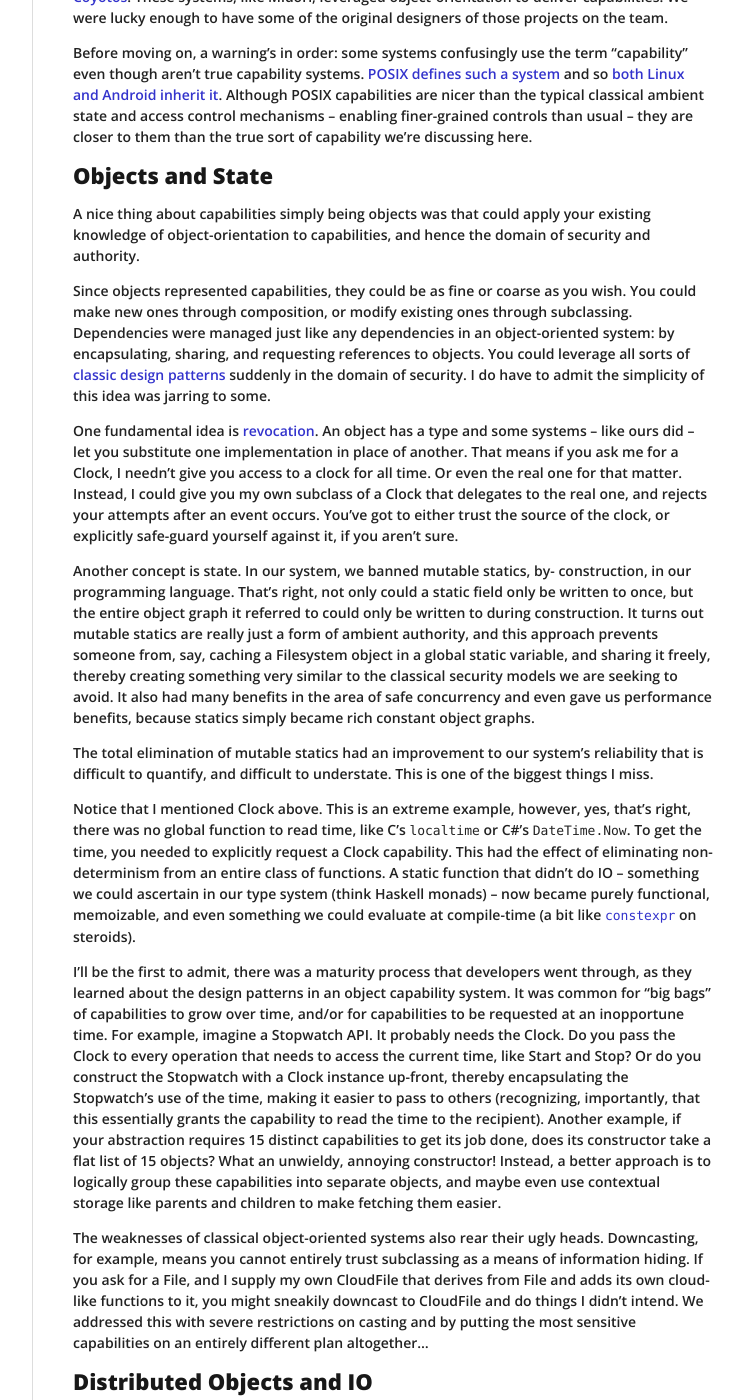
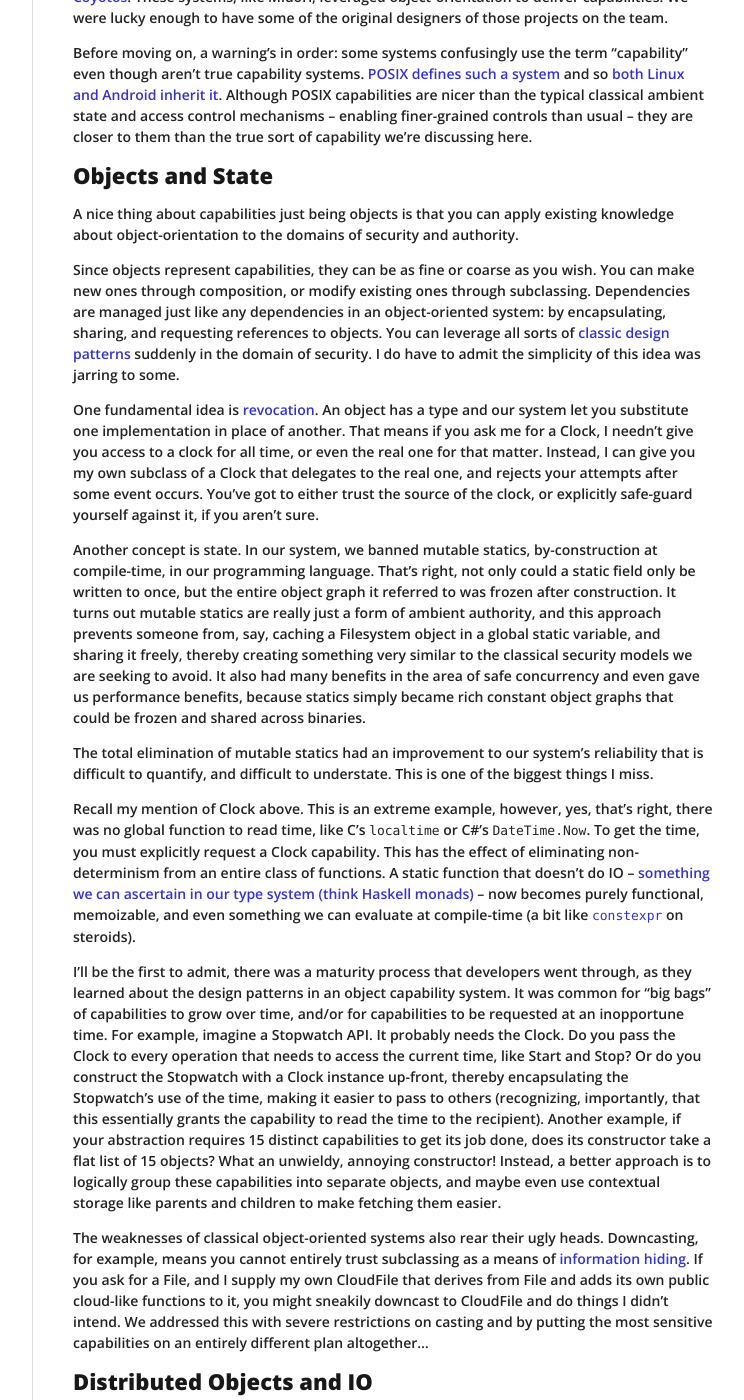
Before and after one commit to joeduffy/joeduffy.github.io, a Jekyll site: the page built from _posts/2015-11-10-objects-as-secure-capabilities.md, in a window 1280 px wide and 1400 px high, scrolled down 2282 px. Shown: the whole window, without its empty margins (378-1122 px from the left). Built offline with Jekyll 4.4.1, drawn with Linux system fonts in a browser that asks for light colours; nearby versions of some CDN libraries; Markdown is read by kramdown in place of the engine named in the settings.

Commit message:
Another(!) round of wordsmithing

```diff
--- a/_posts/2015-11-10-objects-as-secure-capabilities.md
+++ b/_posts/2015-11-10-objects-as-secure-capabilities.md
@@ -153,51 +153,50 @@ they are closer to them than the true sort of capability we're discussing here.
 
 # Objects and State
 
-A nice thing about capabilities simply being objects was that could apply your
-existing knowledge of object-orientation to capabilities, and hence the domain
-of security and authority.
+A nice thing about capabilities just being objects is that you can apply existing
+knowledge about object-orientation to the domains of security and authority.
 
-Since objects represented capabilities, they could be as fine or coarse as you
-wish.  You could make new ones through composition, or modify existing ones
-through subclassing.  Dependencies were managed just like any dependencies in an
+Since objects represent capabilities, they can be as fine or coarse as you
+wish.  You can make new ones through composition, or modify existing ones
+through subclassing.  Dependencies are managed just like any dependencies in an
 object-oriented system: by encapsulating, sharing, and requesting references to
-objects.  You could leverage all sorts of [classic design patterns](
+objects.  You can leverage all sorts of [classic design patterns](
 https://en.wikipedia.org/wiki/Design_Patterns) suddenly in the domain of
 security.  I do have to admit the simplicity of this idea was jarring to some.
 
 One fundamental idea is [revocation](http://c2.com/cgi/wiki?RevokableCapabilities).
-An object has a type and some systems -- like ours did -- let you substitute one
-implementation in place of another.  That means if you ask me for a Clock, I
-needn't give you access to a clock for all time.  Or even the real one for that
-matter.  Instead, I could give you my own subclass of a Clock that delegates to
-the real one, and rejects your attempts after an event occurs.  You've got to
-either trust the source of the clock, or explicitly safe-guard yourself against
-it, if you aren't sure.
+An object has a type and our system let you substitute one implementation in place
+of another.  That means if you ask me for a Clock, I needn't give you access to
+a clock for all time, or even the real one for that matter.  Instead, I can give
+you my own subclass of a Clock that delegates to the real one, and rejects your
+attempts after some event occurs.  You've got to either trust the source of the
+clock, or explicitly safe-guard yourself against it, if you aren't sure.
 
-Another concept is state.  In our system, we banned mutable statics, by-
-construction, in our programming language.  That's right, not only could a
-static field only be written to once, but the entire object graph it referred to
-could only be written to during construction.  It turns out mutable statics are
+Another concept is state.  In our system, we banned mutable statics,
+by-construction at compile-time, in our programming language.  That's right, not
+only could a static field only be written to once, but the entire object graph
+it referred to was frozen after construction.  It turns out mutable statics are
 really just a form of ambient authority, and this approach prevents someone
 from, say, caching a Filesystem object in a global static variable, and sharing
 it freely, thereby creating something very similar to the classical security
 models we are seeking to avoid.  It also had many benefits in the area of safe
 concurrency and even gave us performance benefits, because statics simply became
-rich constant object graphs.
+rich constant object graphs that could be frozen and shared across binaries.
 
 The total elimination of mutable statics had an improvement to our system's
 reliability that is difficult to quantify, and difficult to understate.  This is
 one of the biggest things I miss.
 
-Notice that I mentioned Clock above.  This is an extreme example, however, yes,
+Recall my mention of Clock above.  This is an extreme example, however, yes,
 that's right, there was no global function to read time, like C's `localtime` or
-C#'s `DateTime.Now`.  To get the time, you needed to explicitly request a Clock
-capability.  This had the effect of eliminating non-determinism from an entire
-class of functions.  A static function that didn't do IO -- something we could
-ascertain in our type system (think Haskell monads) -- now became purely
-functional, memoizable, and even something we could evaluate at compile-time (a
-bit like [`constexpr`](http://en.cppreference.com/w/cpp/language/constexpr) on
-steroids).
+C#'s `DateTime.Now`.  To get the time, you must explicitly request a Clock
+capability.  This has the effect of eliminating non-determinism from an entire
+class of functions.  A static function that doesn't do IO -- [something we can
+ascertain in our type system (think Haskell monads)](
+http://research.microsoft.com/apps/pubs/default.aspx?id=170528) -- now becomes
+purely functional, memoizable, and even something we can evaluate at
+compile-time (a bit like [`constexpr`](
+http://en.cppreference.com/w/cpp/language/constexpr) on steroids).
 
 I'll be the first to admit, there was a maturity process that developers went
 through, as they learned about the design patterns in an object capability
@@ -216,11 +215,12 @@ contextual storage like parents and children to make fetching them easier.
 
 The weaknesses of classical object-oriented systems also rear their ugly heads.
 Downcasting, for example, means you cannot entirely trust subclassing as a means
-of information hiding.  If you ask for a File, and I supply my own CloudFile
-that derives from File and adds its own cloud-like functions to it, you might
-sneakily downcast to CloudFile and do things I didn't intend.  We addressed this
-with severe restrictions on casting and by putting the most sensitive
-capabilities on an entirely different plan altogether...
+of [information hiding](https://en.wikipedia.org/wiki/Information_hiding).  If
+you ask for a File, and I supply my own CloudFile that derives from File and adds
+its own public cloud-like functions to it, you might sneakily downcast to
+CloudFile and do things I didn't intend.  We addressed this with severe
+restrictions on casting and by putting the most sensitive capabilities on an
+entirely different plan altogether...
 
 # Distributed Objects and IO
 
```
